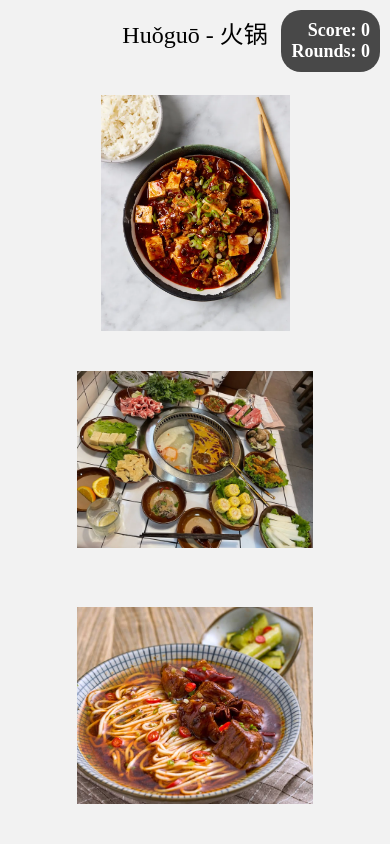
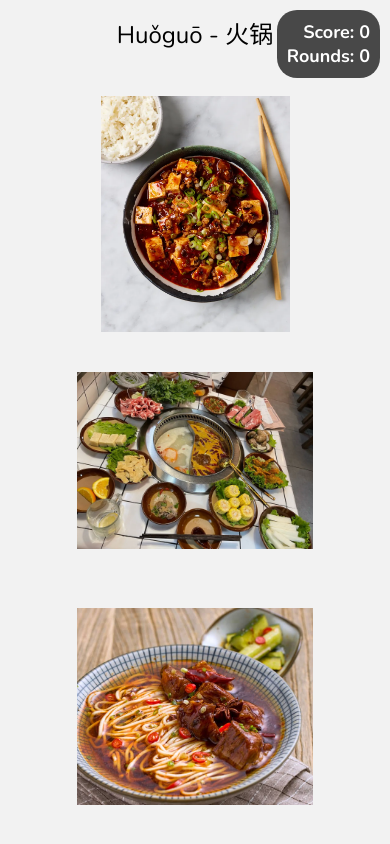
Before and after one commit to denncli/chinayum, a React Native app in the folder chinayum-react/: screen /Game in a window 390 px wide. Built offline with nearby package versions, Linux system fonts and the light colour scheme.

Commit message:
update Game.js to use Nunito font

```diff
--- a/chinayum-react/Game.js
+++ b/chinayum-react/Game.js
@@ -1,6 +1,7 @@
 import React, { useState, useEffect } from 'react';
 import { useFocusEffect } from '@react-navigation/native';
 import { Dimensions, View, Text, Image, TouchableOpacity, StyleSheet } from 'react-native';
+import './custom-fonts.css';
 
 const Game = ({ navigation }) => {
   const [currentDishes, setCurrentDishes] = useState([]);
@@ -164,18 +165,18 @@ const styles = StyleSheet.create({
     color: '#fff',
     fontSize: 18,
     marginBottom: 5, // Add a little space between score and rounds
-    fontFamily: 'OpenSans',
+    fontFamily: 'Nunito',
   },
   roundsText: {
     color: '#fff',
     fontWeight: 'bold',
     fontSize: 18, // Slightly smaller font size for rounds
-    fontFamily: 'OpenSans',
+    fontFamily: 'Nunito',
   },
   title: {
     fontSize: 24,
     marginBottom: 20,
-    fontFamily: 'OpenSans',
+    fontFamily: 'Nunito',
   },
   dishesContainer: {
     flexDirection: isPortrait ? 'column' : 'row',
@@ -192,7 +193,7 @@ const styles = StyleSheet.create({
   feedbackText: {
     fontSize: 18,
     marginBottom: 20,
-    fontFamily: 'OpenSans',
+    fontFamily: 'Nunito',
   },
   correctFeedback: {
     color: 'green',
@@ -212,7 +213,7 @@ const styles = StyleSheet.create({
     color: '#fff',
     fontSize: 18,
     fontWeight: 'bold',
-    fontFamily: 'OpenSans',
+    fontFamily: 'Nunito',
   }
 });
 
```
Also changed, not shown: chinayum-react/react-native.config.js (deleted, +0 -7 lines).
